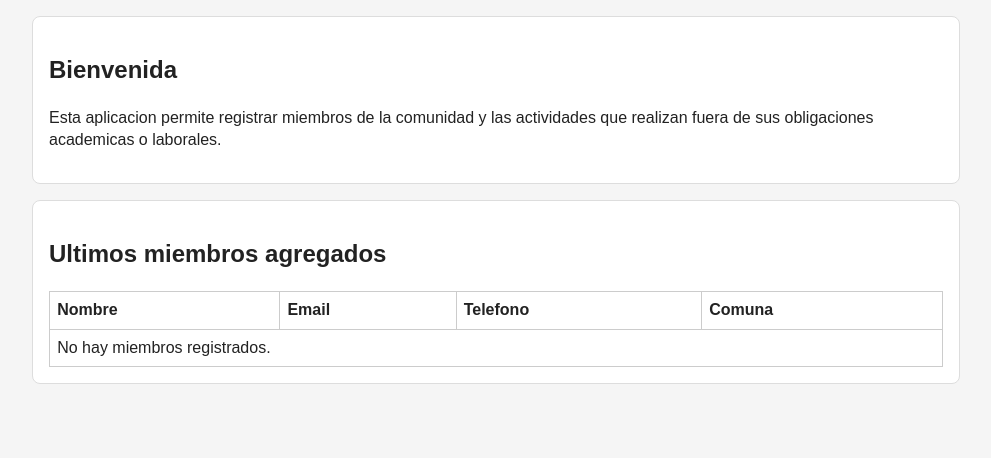
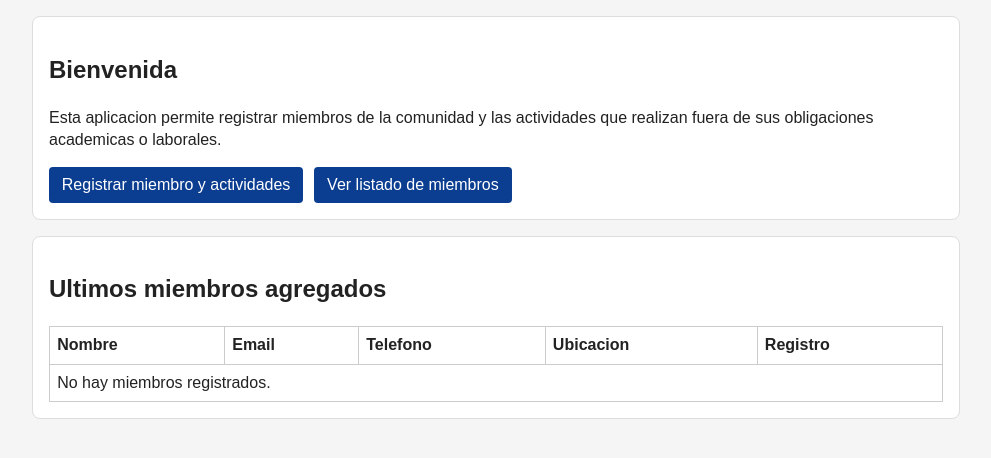
Before and after one commit to nicsoto/desarrollo_web_nicolas_soto, a Flask app: page / in a window 1280 px wide. Shown: the part 148-606 px from the top of the page, without its empty margins (144-1135 px from the left). Run offline with Flask 3, Linux system fonts and the light colour scheme.

Commit message:
feat: improve home page

```diff
--- a/static/css/styles.css
+++ b/static/css/styles.css
@@ -134,6 +134,13 @@ td {
   text-decoration: none;
 }
 
+.actions {
+  display: flex;
+  flex-wrap: wrap;
+  gap: 0.7rem;
+  margin-top: 1rem;
+}
+
 .activity {
   border-top: 1px solid #ddd;
   padding-top: 0.5rem;
--- a/templates/index.html
+++ b/templates/index.html
@@ -9,6 +9,10 @@
       Esta aplicacion permite registrar miembros de la comunidad y las actividades
       que realizan fuera de sus obligaciones academicas o laborales.
     </p>
+    <div class="actions">
+      <a class="button-link" href="{{ url_for('register') }}">Registrar miembro y actividades</a>
+      <a class="button-link" href="{{ url_for('members') }}">Ver listado de miembros</a>
+    </div>
   </section>
 
   <section class="card">
@@ -19,20 +23,22 @@
           <th>Nombre</th>
           <th>Email</th>
           <th>Telefono</th>
-          <th>Comuna</th>
+          <th>Ubicacion</th>
+          <th>Registro</th>
         </tr>
       </thead>
       <tbody>
         {% for member in members %}
           <tr>
-            <td>{{ member.nombre }}</td>
+            <td><a href="{{ url_for('member_detail', member_id=member.id) }}">{{ member.nombre }}</a></td>
             <td>{{ member.email }}</td>
             <td>{{ member.telefono }}</td>
-            <td>{{ member.comuna.nombre }}</td>
+            <td>{{ member.comuna.nombre }}, {{ member.comuna.region.nombre }}</td>
+            <td>{{ member.fecha_registro.strftime("%d-%m-%Y %H:%M") }}</td>
           </tr>
         {% else %}
           <tr>
-            <td colspan="4">No hay miembros registrados.</td>
+            <td colspan="5">No hay miembros registrados.</td>
           </tr>
         {% endfor %}
       </tbody>
```
